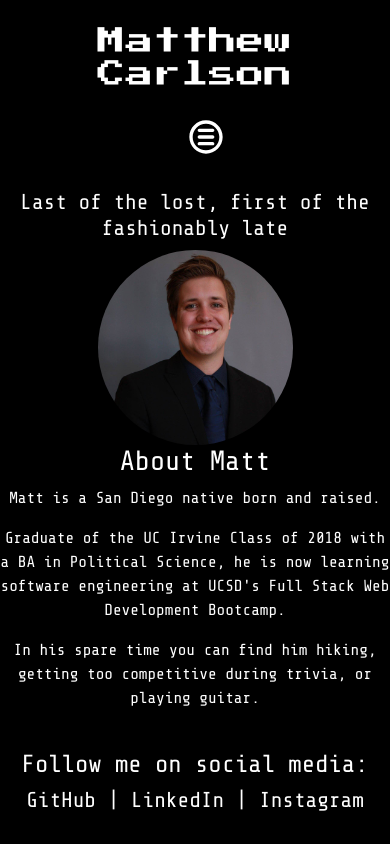
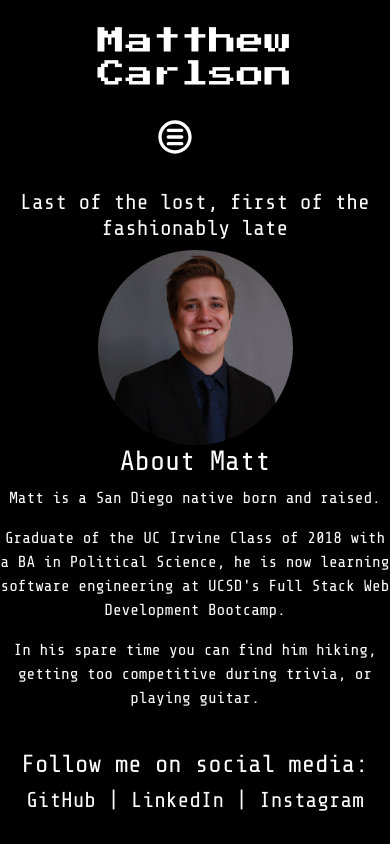
Before and after one commit to mrmrc182/mc-react-portfolio, a React (Create React App) app: page / in a window 390 px wide. Built offline with nearby package versions, Linux system fonts and the light colour scheme.

Commit message:
final edit before deploying for real

```diff
--- a/src/App.css
+++ b/src/App.css
@@ -119,7 +119,7 @@ p{
     }
     .hamburger{
         position: absolute;
-        right: 42%;
+        right: 50%;
         cursor: pointer;
         margin-bottom: 20px;
     }
```
Also changed, not shown: 1 other file (tests, documents, lock files or other folders).
